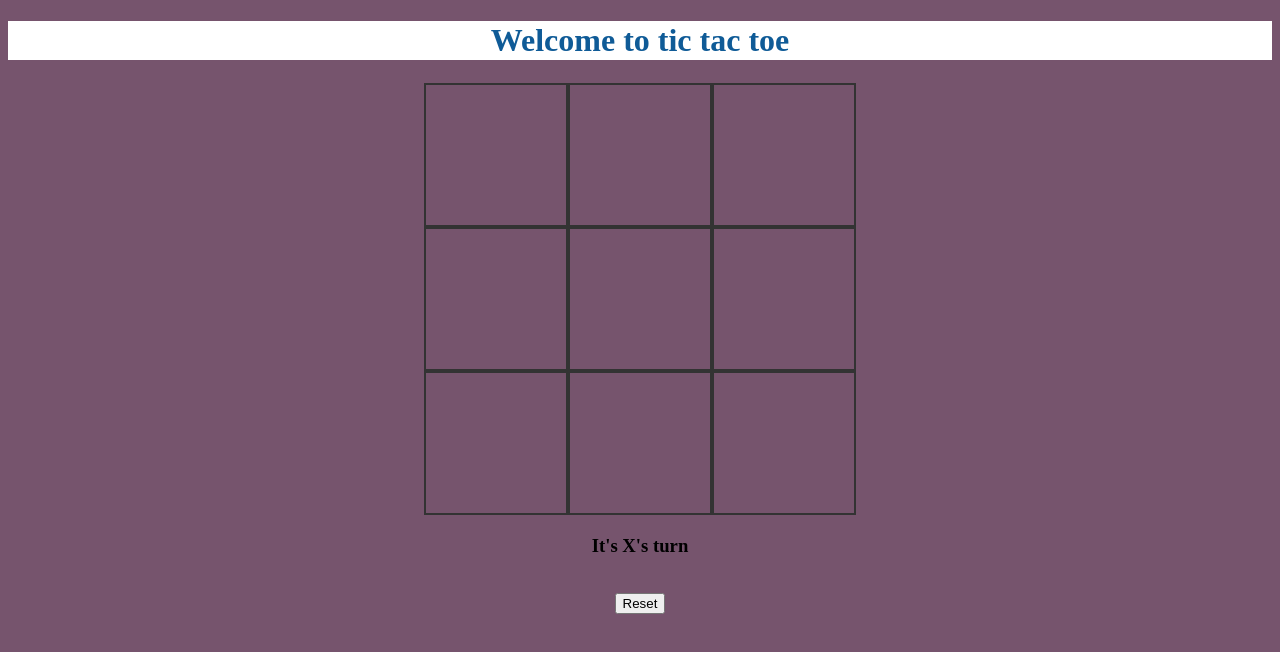
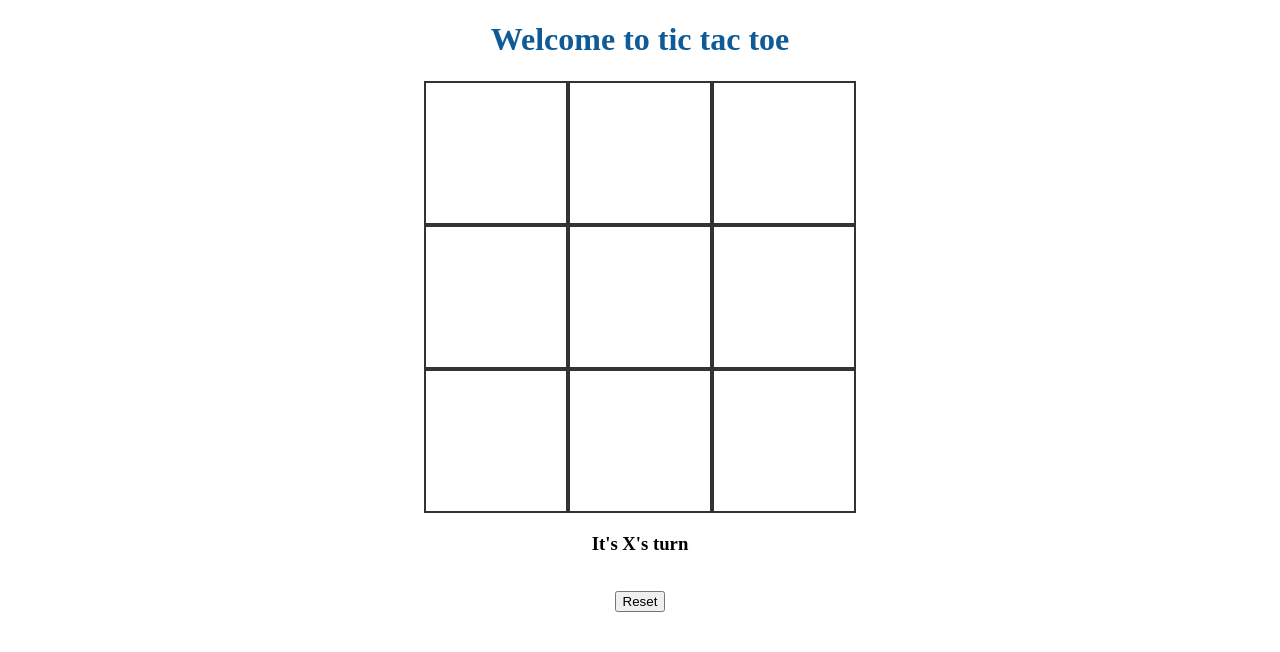
Before and after one commit to revanthsreekumar/tictactoe, a plain HTML site: page index.html in a window 1280 px wide. Drawn offline with Linux system fonts and the light colour scheme.

Commit message:
style updated

```diff
--- a/project.css
+++ b/project.css
@@ -9,13 +9,8 @@ td  {
 }
 h1{
   color: #0f5b97;
-  border: 1px solid black;
-  border-color: white;
-  background-color: white;
 }
-body{
-  background-color: #76546d;
-}
+
 .column {
     font-family: "Permanent Marker", cursive;
     width: 100px;
```
